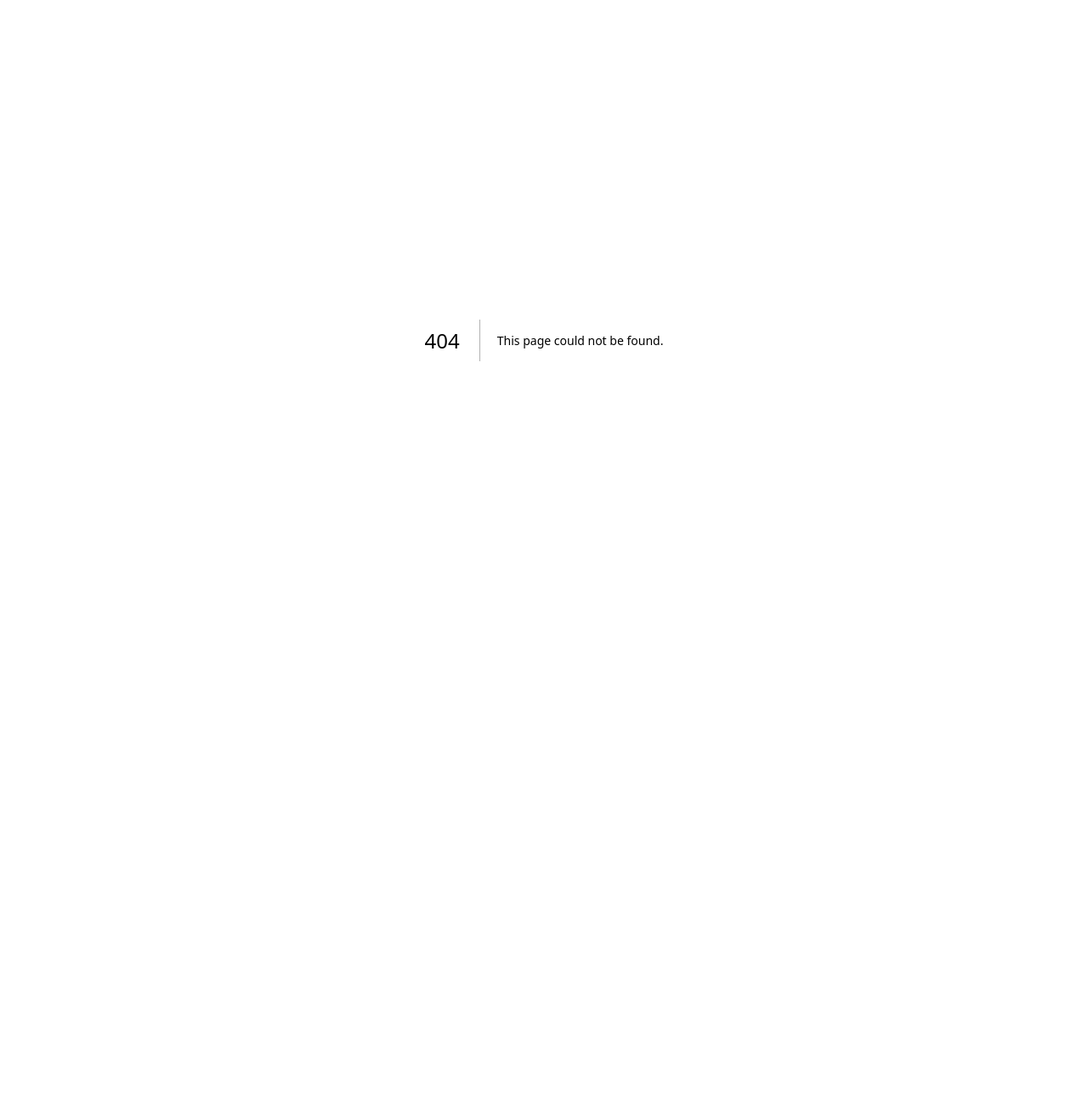
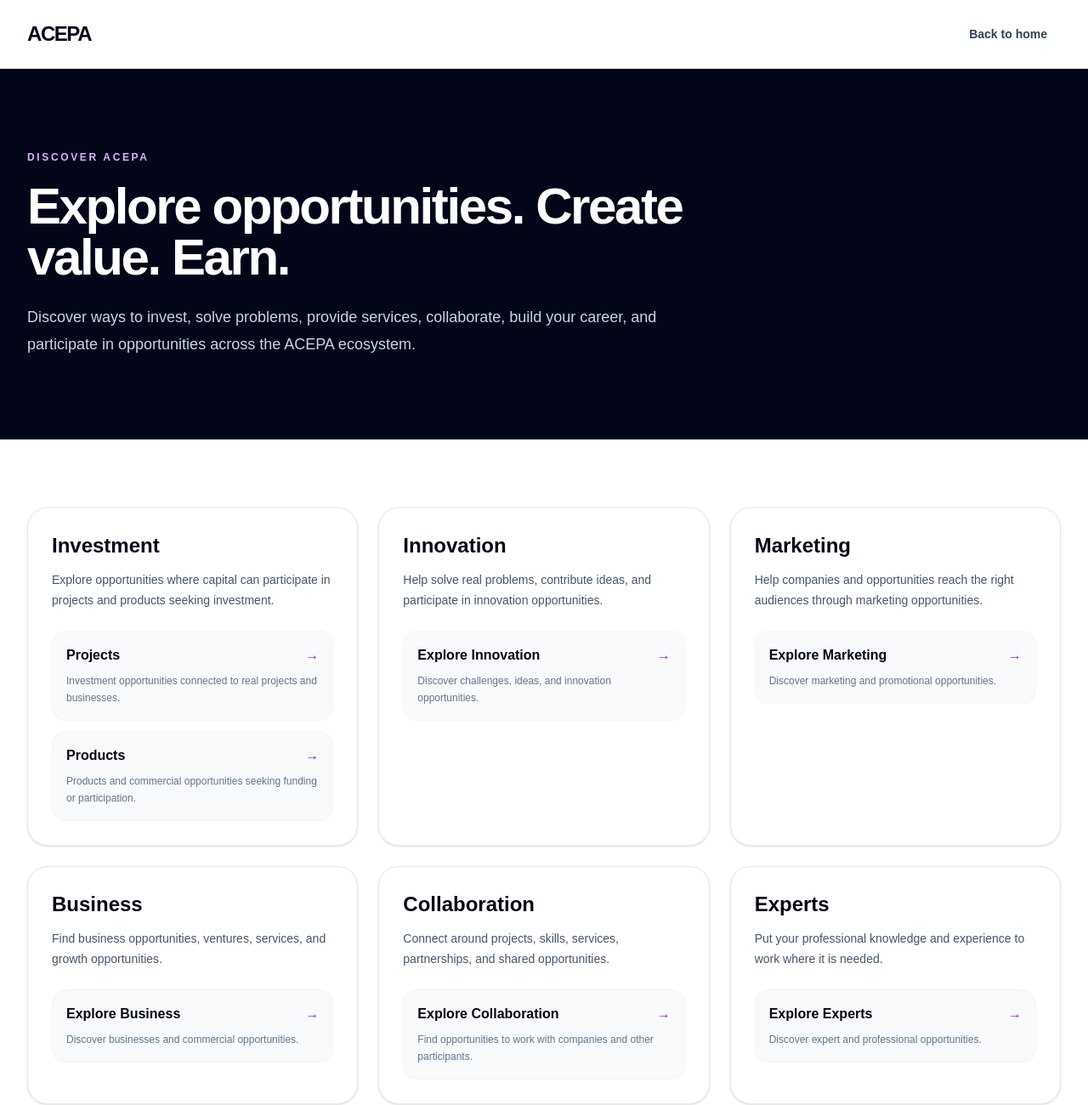
Before and after one commit to acepa-platform/acepa-platform, a Next.js app: page /discover in a window 1280 px wide. Before the commit this address had no page. Shown: the top 1300 px of the page at 85% size. Before the commit the page ends 800 px from the top, so only its background shows below. Built offline with nearby package versions, Linux system fonts and the light colour scheme.

Commit message:
Create public Discover page

```diff
--- /dev/null
+++ b/app/discover/page.tsx
@@ -0,0 +1,128 @@
+"use client";
+
+import Link from "next/link";
+
+const categories = [
+  {
+    title: "Investment",
+    description: "Explore opportunities where capital can participate in projects and products seeking investment.",
+    items: [
+      ["Projects", "Investment opportunities connected to real projects and businesses.", "/discover/projects"],
+      ["Products", "Products and commercial opportunities seeking funding or participation.", "/discover/products"],
+    ],
+  },
+  {
+    title: "Innovation",
+    description: "Help solve real problems, contribute ideas, and participate in innovation opportunities.",
+    items: [["Explore Innovation", "Discover challenges, ideas, and innovation opportunities.", "/discover/innovation"]],
+  },
+  {
+    title: "Marketing",
+    description: "Help companies and opportunities reach the right audiences through marketing opportunities.",
+    items: [["Explore Marketing", "Discover marketing and promotional opportunities.", "/discover/marketing"]],
+  },
+  {
+    title: "Business",
+    description: "Find business opportunities, ventures, services, and growth opportunities.",
+    items: [["Explore Business", "Discover businesses and commercial opportunities.", "/discover/business"]],
+  },
+  {
+    title: "Collaboration",
+    description: "Connect around projects, skills, services, partnerships, and shared opportunities.",
+    items: [["Explore Collaboration", "Find opportunities to work with companies and other participants.", "/discover/collaboration"]],
+  },
+  {
+    title: "Experts",
+    description: "Put your professional knowledge and experience to work where it is needed.",
+    items: [["Explore Experts", "Discover expert and professional opportunities.", "/discover/experts"]],
+  },
+  {
+    title: "Careers & Jobs",
+    description: "Find employment and career opportunities from companies on ACEPA.",
+    items: [["Explore Careers", "Discover open jobs and career opportunities.", "/discover/careers"]],
+  },
+];
+
+export default function DiscoverPage() {
+  return (
+    <main className="min-h-screen bg-white text-slate-950">
+      <header className="border-b border-slate-200 bg-white">
+        <div className="mx-auto flex h-20 max-w-7xl items-center justify-between px-6 lg:px-8">
+          <Link href="/" className="text-2xl font-black tracking-[-0.06em]">
+            ACEPA
+          </Link>
+          <Link
+            href="/"
+            className="rounded-xl px-4 py-2 text-sm font-semibold text-slate-700 transition hover:bg-slate-100"
+          >
+            Back to home
+          </Link>
+        </div>
+      </header>
+
+      <section className="bg-slate-950 px-6 py-24 text-white lg:px-8">
+        <div className="mx-auto max-w-7xl">
+          <p className="text-xs font-bold tracking-[0.22em] text-purple-300">
+            DISCOVER ACEPA
+          </p>
+          <h1 className="mt-5 max-w-4xl text-5xl font-bold tracking-[-0.04em] sm:text-6xl">
+            Explore opportunities. Create value. Earn.
+          </h1>
+          <p className="mt-6 max-w-3xl text-lg leading-8 text-slate-300">
+            Discover ways to invest, solve problems, provide services,
+            collaborate, build your career, and participate in opportunities
+            across the ACEPA ecosystem.
+          </p>
+        </div>
+      </section>
+
+      <section className="mx-auto max-w-7xl px-6 py-20 lg:px-8">
+        <div className="grid gap-6 md:grid-cols-2 lg:grid-cols-3">
+          {categories.map((category) => (
+            <article
+              key={category.title}
+              className="rounded-3xl border border-slate-200 bg-white p-7 shadow-sm transition hover:-translate-y-1 hover:shadow-xl"
+            >
+              <h2 className="text-2xl font-bold">{category.title}</h2>
+              <p className="mt-3 text-sm leading-6 text-slate-600">
+                {category.description}
+              </p>
+
+              <div className="mt-6 space-y-3">
+                {category.items.map(([title, description, href]) => (
+                  <Link
+                    key={href}
+                    href={href}
+                    className="block rounded-2xl border border-slate-100 bg-slate-50 p-4 transition hover:border-purple-200 hover:bg-purple-50"
+                  >
+                    <div className="flex items-center justify-between gap-4">
+                      <h3 className="font-semibold">{title}</h3>
+                      <span className="text-purple-600">→</span>
+                    </div>
+                    <p className="mt-2 text-xs leading-5 text-slate-500">
+                      {description}
+                    </p>
+                  </Link>
+                ))}
+              </div>
+            </article>
+          ))}
+        </div>
+      </section>
+
+      <section className="border-t border-slate-200 bg-purple-50 px-6 py-20 text-center lg:px-8">
+        <p className="text-xs font-bold tracking-[0.2em] text-purple-600">
+          PEOPLE · OPPORTUNITIES · PROGRESS
+        </p>
+        <h2 className="mt-4 text-4xl font-bold tracking-tight">
+          Discover what you can contribute.
+        </h2>
+        <p className="mx-auto mt-4 max-w-2xl text-slate-600">
+          Whether you have capital, an idea, expertise, a business, or a skill,
+          ACEPA helps connect you with opportunities where you can participate
+          and create value.
+        </p>
+      </section>
+    </main>
+  );
+}
```
